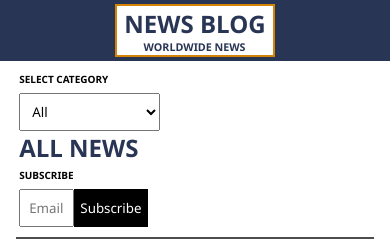
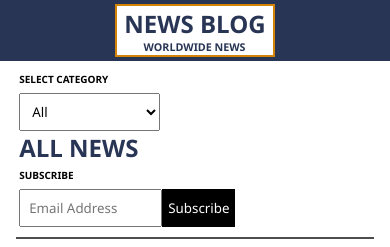
Before and after one commit to Raviteja77/Hometask1, a plain HTML site: page index.html in a window 390 px wide. Shown: the top 247 px of the page. Drawn offline with Linux system fonts and the light colour scheme.

Commit message:
Update style.css

```diff
--- a/style.css
+++ b/style.css
@@ -158,7 +158,7 @@ footer {
     }
 
     #email {
-        width:10%;
+        width:35%;
     }
 
     .box {
```
